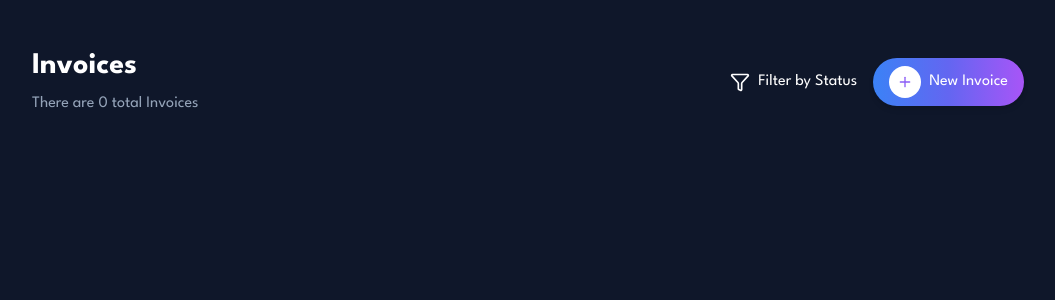
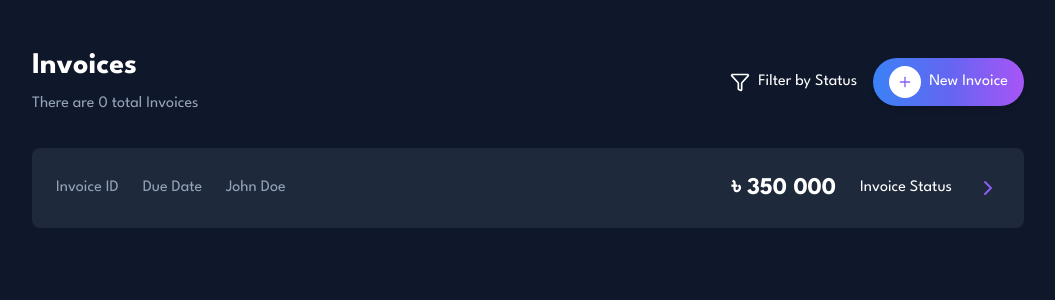
Before and after one commit to marleyDip/React-Invoice-Generator-App-Redux-Toolkit-Tailwind-CSS, a React (Vite) app: page / in a window 1280 px wide. Shown: the top 300 px of the page, without its empty margins (112-1167 px from the left). Built offline with nearby package versions, Linux system fonts and the light colour scheme.

Commit message:
Design Invoice List

```diff
--- a/src/components/AppContent.jsx
+++ b/src/components/AppContent.jsx
@@ -1,10 +1,12 @@
 import Header from "./Header";
+import InvoiceList from "./InvoiceList";
 
 function AppContent() {
   return (
     <div className="bg-slate-900 text-white min-h-screen">
       <div className="max-w-5xl mx-auto px-4 py-12">
         <Header />
+        <InvoiceList />
       </div>
     </div>
   );
--- /dev/null
+++ b/src/components/InvoiceList.jsx
@@ -0,0 +1,31 @@
+import { ChevronRight } from "lucide-react";
+
+function InvoiceList() {
+  return (
+    <div className="space-y-4">
+      <div className="bg-slate-800 rounded-lg p-6 flex items-center justify-between hover:bg-slate-700 cursor-pointer transition-colors duration-200">
+        <div className="flex items-center space-x-6">
+          <span className="text-slate-400">Invoice ID</span>
+
+          <span className="text-slate-400">Due Date</span>
+
+          <span className="text-slate-400">John Doe</span>
+        </div>
+
+        {/* invoice body */}
+        <div className="flex items-center space-x-6">
+          <span className="text-2xl font-bold">৳ 350 000</span>
+
+          <div>
+            <span className="capitalize">invoice Status</span>
+          </div>
+
+          <ChevronRight className="text-violet-500" />
+        </div>
+        {/* invoice body */}
+      </div>
+    </div>
+  );
+}
+
+export default InvoiceList;
```
